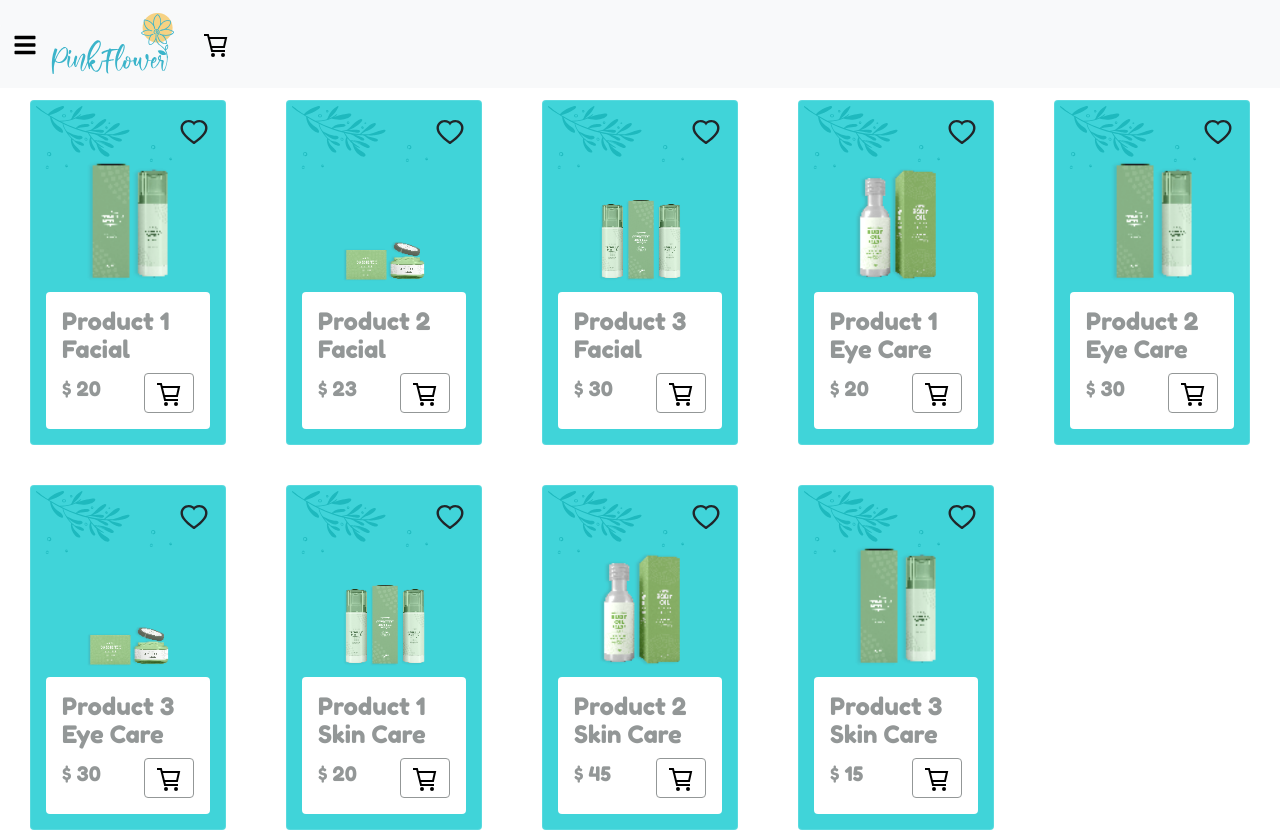
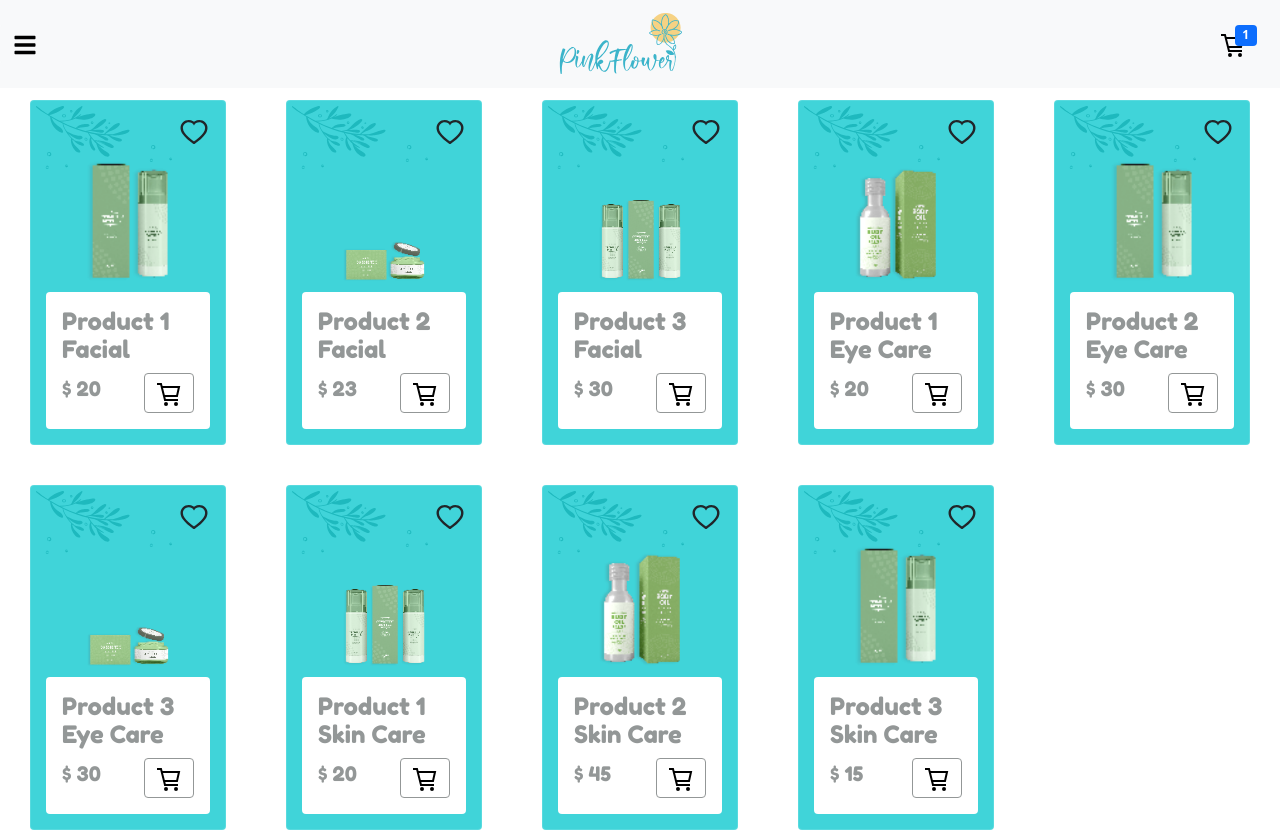
Before and after one commit to angel-mendoza/ecommerce-template, a React app: page / in a window 1280 px wide. Built offline with nearby package versions, Linux system fonts and the light colour scheme.

Commit message:
add badge to navbar

```diff
--- a/src/components/Navbar/NavbarApp.jsx
+++ b/src/components/Navbar/NavbarApp.jsx
@@ -1,5 +1,6 @@
 import React from 'react'
 import {
+  Badge,
   Button,
   Navbar
 } from 'react-bootstrap'
@@ -24,6 +25,7 @@ const NavbarApp = ({ handleShowMenu, handleShowCart }) => {
       </Navbar.Brand>
       <Button onClick={() => handleShowCart()} className='float-end' variant="light">
         <GrCart size="1.5rem" />
+        <Badge className='badge-cart' bg="primary">1</Badge>
       </Button>
     </Navbar>
   )
--- a/src/styles/global.scss
+++ b/src/styles/global.scss
@@ -10,5 +10,9 @@ html, body {
 }
 
 nav{
-  justify-content: space-between;
+  justify-content: space-between !important;
+  .badge-cart{
+    top: -10px !important;
+    left: -10px !important;
+  }
 }
```
Also changed, not shown: src/components/cards/CardSimple.jsx (indentation only).
